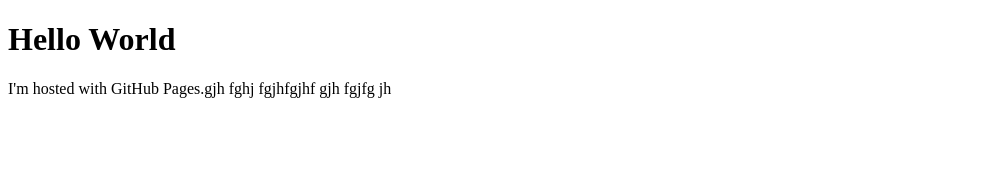
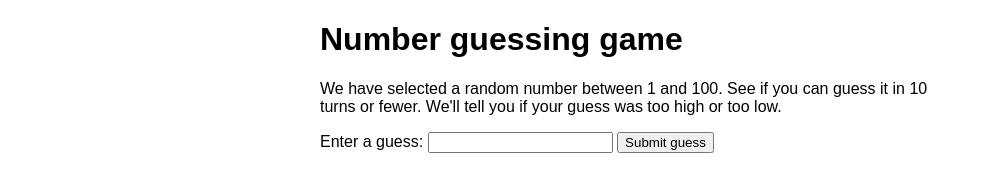
Before and after one commit to diydomebuilders/diydomebuilders.github.io, a plain HTML site: page index.html in a window 1280 px wide. Shown: the whole page, without its empty margins (0-982 px from the left). Drawn offline with Linux system fonts and the light colour scheme.

Commit message:
Update index.html

```diff
--- a/index.html
+++ b/index.html
@@ -1,7 +1,58 @@
 <!DOCTYPE html>
 <html>
-<body>
-<h1>Hello World</h1>
-<p>I'm hosted with GitHub Pages.gjh fghj fgjhfgjhf gjh fgjfg jh</p>
+  <head>
+    <meta charset="utf-8">
+
+    <title>Number guessing game</title>
+
+    <style>
+      html {
+        font-family: sans-serif;
+      }
+      body {
+        width: 50%;
+        max-width: 800px;
+        min-width: 480px;
+        margin: 0 auto;
+      }
+      .lastResult {
+        color: white;
+        padding: 3px;
+      }
+    </style>
+  </head>
+
+  <body>
+      <h1>Number guessing game</h1>
+
+      <p>We have selected a random number between 1 and 100. See if you can guess it in 10 turns or fewer. We'll tell you if your guess was too high or too low.</p>
+
+<div class="form">
+  <label for="guessField">Enter a guess: </label><input type="text" id="guessField" class="guessField">
+  <input type="submit" value="Submit guess" class="guessSubmit">
+</div>
+
+<div class="resultParas">
+  <p class="guesses"></p>
+  <p class="lastResult"></p>
+  <p class="lowOrHi"></p>
+</div>
+
+<script>
+var randomNumber = Math.floor(Math.random() * 100) + 1;
+
+var guesses = document.querySelector('.guesses');
+var lastResult = document.querySelector('.lastResult');
+var lowOrHi = document.querySelector('.lowOrHi');
+
+var guessSubmit = document.querySelector('.guessSubmit');
+var guessField = document.querySelector('.guessField');
+
+var guessCount = 1;
+var resetButton;
+  function checkGuess() {
+  alert('I am a placeholder');
+}
+</script>
 </body>
 </html>
```
